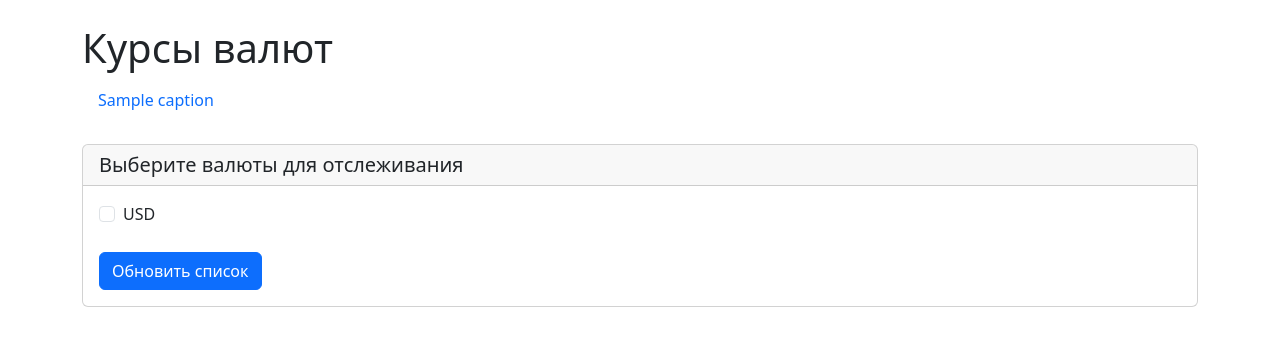
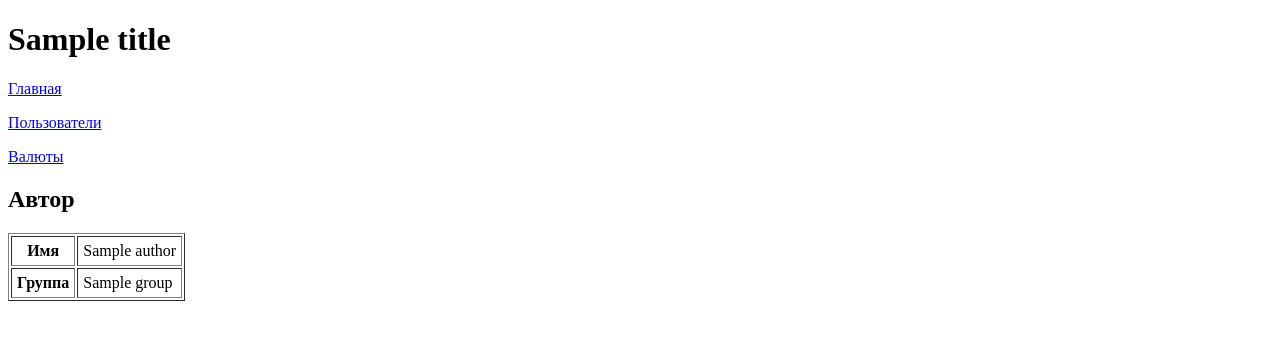
Before and after one commit to sp4tn1c/python, a Python web app: template lr8/templates/index.html in a window 1280 px wide. Shown: the top 346 px of the page. Run offline with Jinja, Linux system fonts and the light colour scheme; the template is opened without the code that fills it: most values are stand-ins (such as "Sample title", 1, 10 or a date in 2020).

Commit message:
Update index.html

```diff
--- a/lr8/templates/index.html
+++ b/lr8/templates/index.html
@@ -1,48 +1,22 @@
-<!DOCTYPE html>
+<!doctype html>
 <html lang="ru">
 <head>
-    <meta name="viewport" content="width=device-width, initial-scale=1">
     <meta charset="UTF-8">
-    <title>{{ title }} | Курсы валют</title>
-    <link href="https://cdn.jsdelivr.net/npm/bootstrap@5.3.8/dist/css/bootstrap.min.css" rel="stylesheet" integrity="sha384-sRIl4kxILFvY47J16cr9ZwB07vP4J8+LH7qKQnuqkuIAvNWLzeN8tE5YBujZqJLB" crossorigin="anonymous">
+    <title>{{ title }}</title>
 </head>
 <body>
-    <div class="container mt-4">
-        <h1>Курсы валют</h1>
 
-        <nav class="mb-4">
-            <ul class="nav nav-pills">
-                {% for item in navigation %}
-                    <li class="nav-item">
-                        <a class="nav-link" href="{{ item.href }}">{{ item.caption }}</a>
-                    </li>
-                {% endfor %}
-            </ul>
-        </nav>
+<h1>{{ title }}</h1>
 
-        <!-- Форма выбора валют -->
-        <div class="card mb-4">
-            <div class="card-header">
-                <h5 class="card-title mb-0">Выберите валюты для отслеживания</h5>
-            </div>
-            <div class="card-body">
-                <form method="POST" action="/currencies">
-                    <div class="row">
-                        {% for currency in available_currencies %}
-                            <div class="col-md-3 col-sm-4 col-6 mb-2">
-                                <div class="form-check">
-                                    <input class="form-check-input" type="checkbox"
-                                           name="currencies" value="{{ currency }}"
-                                           id="currency_{{ currency }}"
-                                           {% if currency in selected_currencies %}checked{% endif %}>
-                                    <label class="form-check-label" for="currency_{{ currency }}">
-                                        {{ currency }}
-                                    </label>
-                                </div>
-                            </div>
-                        {% endfor %}
-                    </div>
-                    <button type="submit" class="btn btn-primary mt-3">Обновить список</button>
-                </form>
-            </div>
-        </div>
+<p><a href="/">Главная</a></p>
+<p><a href="/users">Пользователи</a></p>
+<p><a href="/currencies">Валюты</a></p>
+
+<h2>Автор</h2>
+<table border="1" cellpadding="5">
+    <tr><th>Имя</th><td>{{ author.name }}</td></tr>
+    <tr><th>Группа</th><td>{{ author.group }}</td></tr>
+</table>
+
+</body>
+</html>
```
